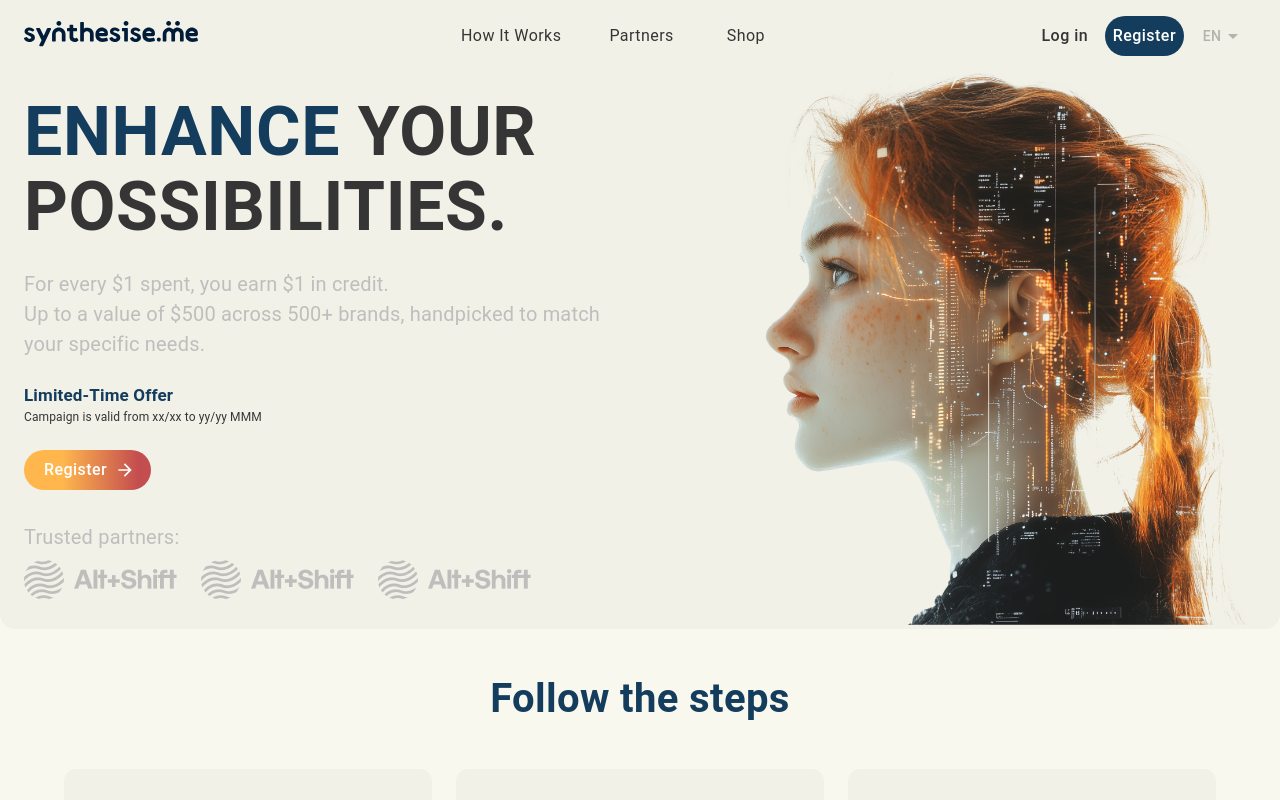
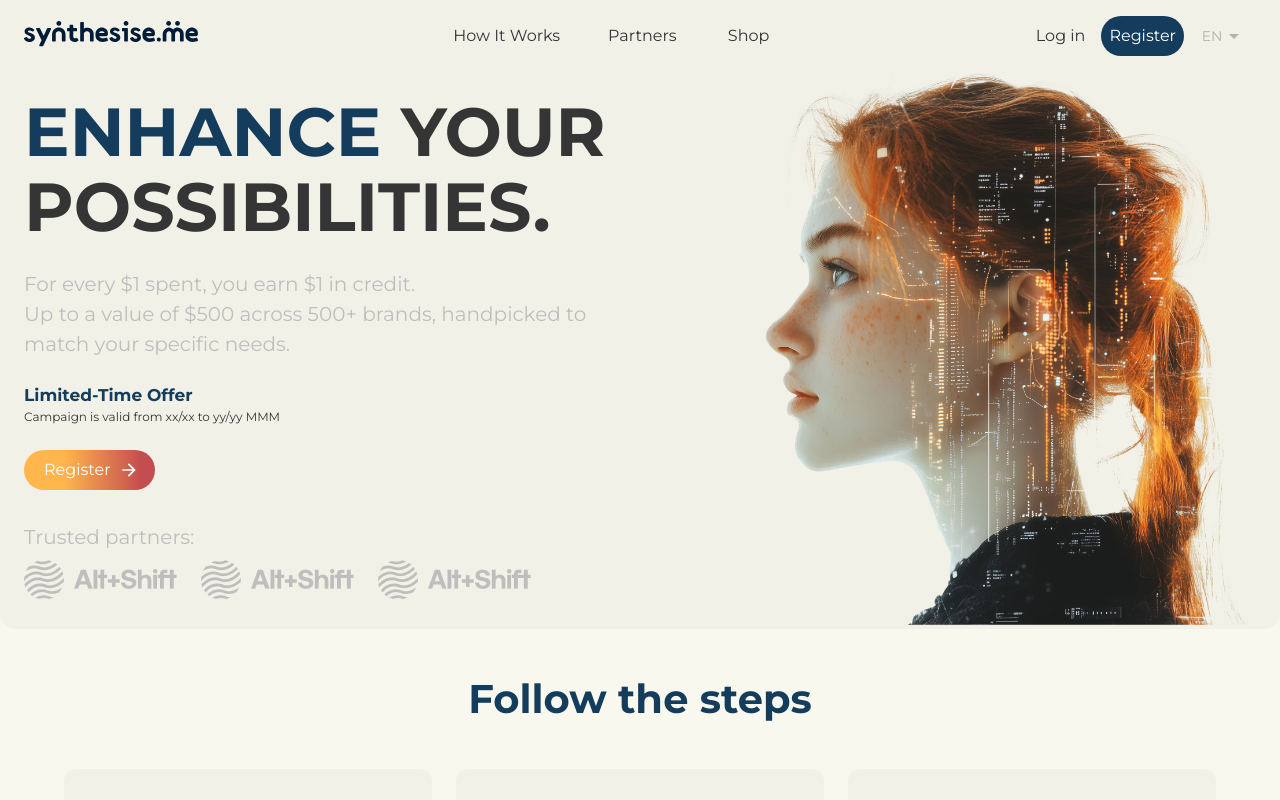
Before and after one commit to jorgel85/sme-fe, a React (Create React App) app: page / in a window 1280 px wide. Shown: the top 800 px of the page. Built offline with nearby package versions, Linux system fonts and the light colour scheme.

Commit message:
update global font family and gradien button on landing page

```diff
--- a/public/index.html
+++ b/public/index.html
@@ -10,6 +10,7 @@
       content="For every $1 spent, you earn $1 in credit. Up to a value of $500 across 500+ brands, handpicked to match your specific needs."
     />
     <link rel="apple-touch-icon" href="%PUBLIC_URL%/logo192.png" />
+    <link href="https://fonts.googleapis.com/css2?family=Montserrat:wght@400;700&display=swap" rel="stylesheet">
     <!--
       manifest.json provides metadata used when your web app is installed on a
       user's mobile device or desktop. See https://developers.google.com/web/fundamentals/web-app-manifest/
--- a/src/components/Navbar.tsx
+++ b/src/components/Navbar.tsx
@@ -20,7 +20,6 @@ import ListItemIcon from "@mui/material/ListItemIcon";
 import ListItemText from "@mui/material/ListItemText";
 
 import logo from "../assets/images/logo.svg";
-
 
 function Navbar() {
   const navigate = useNavigate();
@@ -167,8 +166,7 @@ function Navbar() {
                 m: { md: 1, lg: 2 },
                 color:
                   location.pathname === "/how-it-works" ? "#143D5D" : "#353535",
-                fontWeight:
-                  location.pathname === "/how-it-works" ? "bold" : "normal",
+                fontWeight: location.pathname === "/how-it-works" ? 700 : 500,
                 display: "block",
                 fontSize: "16px",
                 textTransform: "none",
--- a/src/index.css
+++ b/src/index.css
@@ -1,9 +1,7 @@
 body {
   margin: 0;
   background-color: #F9F8EF;
-  font-family: -apple-system, BlinkMacSystemFont, 'Segoe UI', 'Roboto', 'Oxygen',
-    'Ubuntu', 'Cantarell', 'Fira Sans', 'Droid Sans', 'Helvetica Neue',
-    sans-serif;
+  font-family: 'Montserrat', sans-serif;
   -webkit-font-smoothing: antialiased;
   -moz-osx-font-smoothing: grayscale;
 }
--- a/src/index.tsx
+++ b/src/index.tsx
@@ -1,10 +1,13 @@
 import React from "react";
 import ReactDOM from "react-dom/client";
-import "./index.css";
-import App from "./App";
 import { BrowserRouter } from "react-router-dom";
 import { Provider } from "react-redux";
+import { ThemeProvider } from "@mui/material/styles";
+
+import App from "./App";
+import theme from "./theme";
 import { configureStore } from "./store";
+import "./index.css";
 import reportWebVitals from "./reportWebVitals";
 
 const root = ReactDOM.createRoot(
@@ -13,9 +16,11 @@ const root = ReactDOM.createRoot(
 root.render(
   <React.StrictMode>
     <Provider store={configureStore({})}>
-      <BrowserRouter>
-        <App />
-      </BrowserRouter>
+      <ThemeProvider theme={theme}>
+        <BrowserRouter>
+          <App />
+        </BrowserRouter>
+      </ThemeProvider>
     </Provider>
   </React.StrictMode>
 );
--- a/src/pages/Landing/index.tsx
+++ b/src/pages/Landing/index.tsx
@@ -1,3 +1,4 @@
+import { useState } from "react";
 import { useNavigate } from "react-router-dom";
 import Box from "@mui/material/Box";
 import Grid from "@mui/material/Grid2";
@@ -13,6 +14,7 @@ import FaqItem from "../../components/FaqItem";
 
 const LandingPage = () => {
   const navigate = useNavigate();
+  const [gradientDirection, setGradientDirection] = useState("90deg");
 
   const faqData: FaqData[] = [
     {
@@ -149,15 +151,17 @@ const LandingPage = () => {
                   variant="contained"
                   disableElevation
                   endIcon={<ArrowForwardIcon />}
+                  onMouseEnter={() => setGradientDirection("-90deg")}
+                  onMouseLeave={() => setGradientDirection("90deg")}
                   sx={{
                     mt: { xs: 3, sm: 1, md: 3 },
                     borderRadius: 10,
                     padding: "6px 20px",
-                    background:
-                      "linear-gradient(90deg, #FFB74D 30%, #C44D4F 90%)",
+                    background: `linear-gradient(${gradientDirection}, #FFB74D 30%, #C44D4F 90%)`,
                     color: "white",
                     fontSize: "16px",
                     textTransform: "none",
+                    transition: "background 0.9s ease",
                   }}
                   onClick={() => navigate("/register")}
                 >
--- a/src/pages/authentication/Register/index.tsx
+++ b/src/pages/authentication/Register/index.tsx
@@ -128,7 +128,8 @@ const Register = () => {
             borderRadius: "20px",
             padding: "20px",
             paddingLeft: "50px",
-            backgroundColor: "#F9F8EF"
+            backgroundColor: "#F9F8EF",
+            fontFamily: '"Montserrat", "Helvetica", "Arial", sans-serif'
           }}
           buttonStyle={{
             borderRadius: "20px",
--- /dev/null
+++ b/src/theme/index.ts
@@ -0,0 +1,10 @@
+// theme.ts
+import { createTheme } from "@mui/material/styles";
+
+const theme = createTheme({
+  typography: {
+    fontFamily: '"Montserrat", "Helvetica", "Arial", sans-serif',
+  },
+});
+
+export default theme;
```
